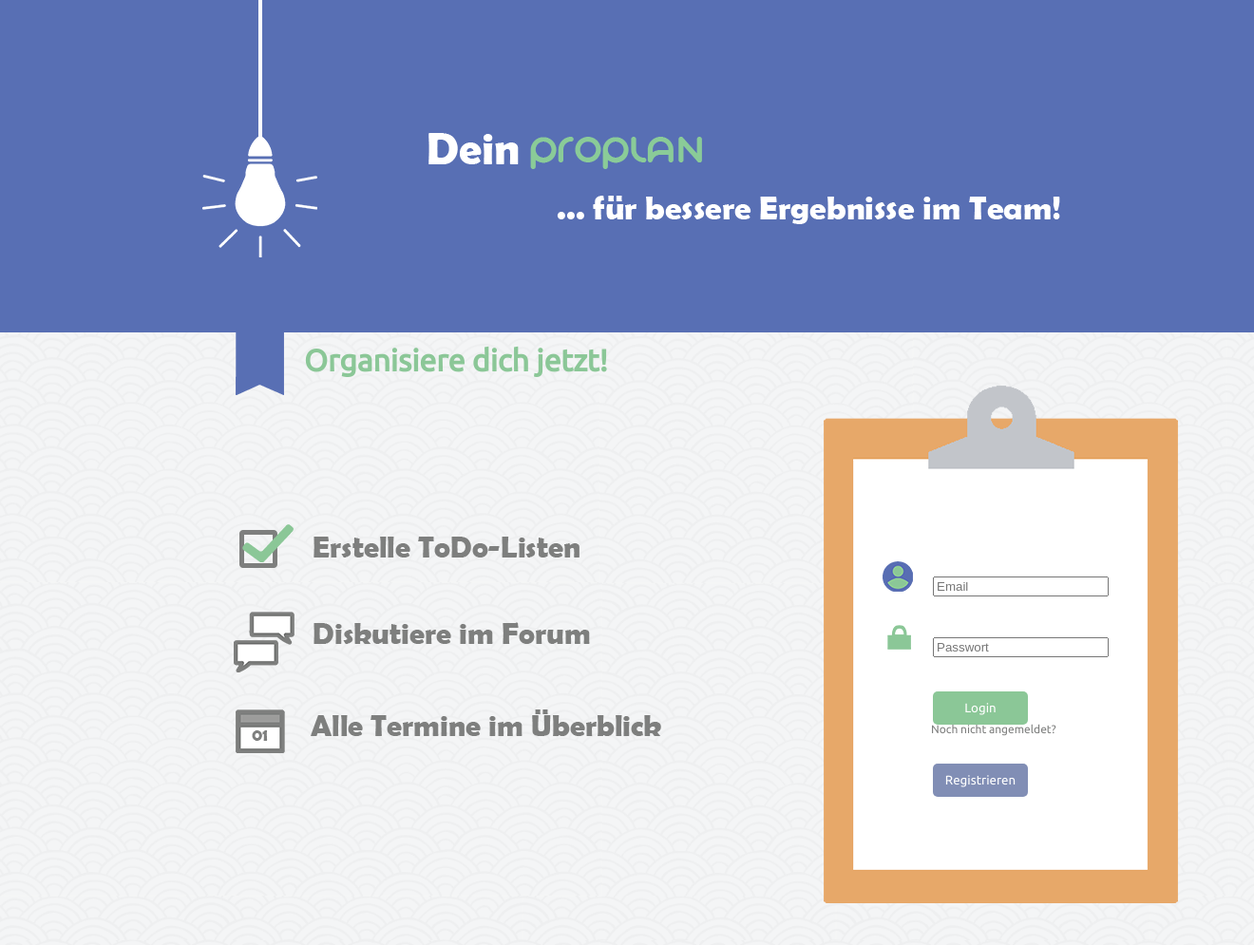
After one commit to TomomiChan/proplan, a PHP site: page / in a window 1320 px wide. The commit adds this page. Shown: the whole page at 95% size. Run offline with PHP 8.4, Linux system fonts and the light colour scheme.

Commit message:
Letzte Änderungen1

```diff
--- a/html_php_css/registrieren.php
+++ b/html_php_css/registrieren.php
@@ -59,7 +59,7 @@
       // Ueberpruefe die Passwortsicherheit
       // Das Password darf nicht laenger als 30 und nicht kuerzer als 5 Zeichen sein. Es muss mindestens eine Zahl und ein Buchstabe enthalten sein
     } else if ((strlen($password) < 5) || (strlen($pwd) > 30) || (!preg_match("#[0-9]+#", $password))
-    || (!preg_match("#[a-zA-Z]+#", $password))) {
+    || (!preg_match("#[a-z]+#", $password))||(!preg_match("#[A-Z]+#", $password))) {
 
       $_SESSION['passUnsafe'] = true;
 
--- a/html_php_css/style.css
+++ b/html_php_css/style.css
@@ -153,12 +153,11 @@
 
 footer{
 	float:left;
-	margin-left:1000px;
+	margin-left:750px;
 	margin-top:20px;
 	padding-bottom:20px;
 	font-family: 'Ubuntu', sans-serif;
 }
-
 
 /*Anmeldeseite*/
 
@@ -168,7 +167,6 @@
 	height:350px;
 	background:#586fb4;
 }
-
 
 header{
 	height:350px;
--- /dev/null
+++ b/index.php
@@ -0,0 +1,96 @@
+<?php
+//hole die werte aus dem vorherigen File
+// für den Fall, dass man nach der Registrierung direkt zur Login Seite gefuehrt wird
+session_start();
+
+// Abfrage, ob der Nutzer gerade von der Registrierungsseite kommt
+// Wenn dies der Fall ist, wird der Nutzer benachrichtigt, dass er sich jetzt einloggen kann
+if(isset($_SESSION['fromReg']) && $_SESSION['fromReg']) {
+
+  // Zuruecksetzen des boolean, welcher checkt, ob man durch einen Redirect auf die index Seite gekommen ist
+  unset($_SESSION['fromReg']);
+
+  // JavaScript Pop Up, was zeigt, dass sich der Nutzer jetzt einloggen kann
+  echo "<script type='text/javascript'>
+          alert('Die Registrierung war erfolgreich. Du kannst dich nun einloggen.')
+        </script>";
+}
+
+?>
+
+ <!DOCTYPE html PUBLIC "-//W3C//DTD XHTML 1.0 Transitional//EN" "http://www.w3.org/TR/xhtml1/DTD/xhtml1-transitional.dtd">
+<html>
+<head>
+	<meta charset="utf-8">
+    <link href="https://fonts.googleapis.com/css?family=Ubuntu" rel="stylesheet">
+	<title> Proplaner </title>
+    <link rel="stylesheet" href="html_php_css/style.css">
+
+</head>
+
+<body>
+
+<header>
+	<div id="lilabereich">
+		<section>
+			<img id="grafikoben" src="Images/obengrafik.png">
+		</section>
+    </div>
+</header>
+
+<div id="hauptbereich">
+	<section>
+		<img id="lesezeichen" src="Images/lesezeichen.png">
+    </section>
+
+	<h1> Organisiere dich jetzt!</h1>
+
+		<img id="wasgibtes" src="Images/wasgibtes.png">
+
+		<img id="klemmbrett" src="Images/klemmbrett.png">
+
+
+
+	<form id="formular" method="POST" action="html_php_css/login.php">
+		<table>
+			<tr>
+				<td id="username">
+					<input type="email" placeholder="Email" name="email" required>
+				</td>
+			</tr>
+			<tr>
+				<td id="passwort">
+					<input type="password" placeholder="Passwort" name="psw" required>
+				</td>
+			</tr>
+			<tr>
+				<td id="login">
+					<button type="submit" id="button1" value="Login">Login</button>
+				</td>
+			</tr>
+			</table>
+
+		</form>
+		<form id="formular1" action="html_php_css/registrierung.php">		<!--hier eigentlich script !-->
+
+		<table>
+			<tr>
+				<td id="registrieren">
+					<button type="submit" id="button2" value="Registrieren">Registrieren</button>
+				</td>
+			</tr>
+		</table>
+
+		</form>
+
+
+	<p id="registriert">
+		Noch nicht angemeldet?
+	</p>
+
+</div>
+
+
+
+</body>
+</html>
```
Also changed, not shown: html_php_css/profil.php (+7 -11 lines).
